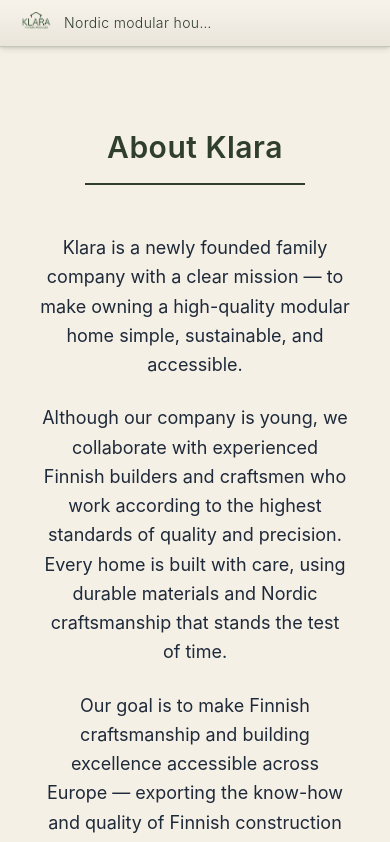
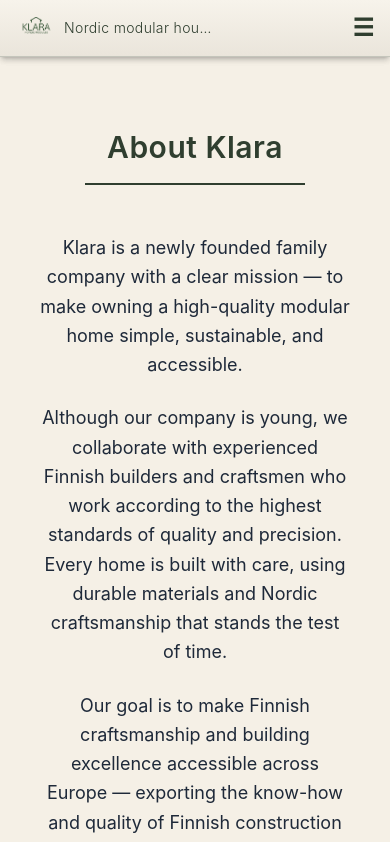
Before and after one commit to klaramodules/web6, a Next.js app: page /about in a window 390 px wide. Shown: the top 842 px of the page. Built offline with nearby package versions, Linux system fonts and the light colour scheme.

Commit message:
Fix: responsive header with simple mobile menu

```diff
--- a/src/app/Header.tsx
+++ b/src/app/Header.tsx
@@ -3,9 +3,11 @@
 import Link from "next/link";
 import Image from "next/image";
 import { usePathname } from "next/navigation";
+import { useState } from "react";
 
 export default function Header() {
   const pathname = usePathname();
+  const [menuOpen, setMenuOpen] = useState(false);
 
   const navItems = [
     { href: "/", label: "Home" },
@@ -18,23 +20,13 @@
   const mossGreen = "#2F3E2F";
 
   return (
-    <header
-      className="flex items-center justify-between w-full px-4 md:px-8 py-3 md:py-4 fixed top-0 left-0 z-50 shadow-md transition-colors duration-300"
-      style={{
-        background: "linear-gradient(to bottom, #f7f3eb 0%, #eae5db 100%)",
-        borderBottom: "1px solid rgba(47, 62, 47, 0.25)",
-        boxShadow:
-          "0 1px 3px rgba(0,0,0,0.06), 0 3px 6px rgba(0,0,0,0.04)",
-      }}
-    >
+    <header className="fixed top-0 left-0 w-full bg-gradient-to-b from-[#f7f3eb] to-[#eae5db] border-b border-[#2F3E2F]/25 shadow-md z-50">
+      <div className="max-w-7xl mx-auto flex items-center justify-between px-4 py-3 md:py-4">
         {/* Logo + tagline */}
-      <Link
-        href="/"
-        className="flex items-center gap-2 md:gap-3 hover:opacity-90 transition"
-      >
+        <Link href="/" className="flex items-center gap-2 md:gap-3 flex-shrink-0">
           <Image src="/logo1.png" alt="Logo" width={40} height={40} className="md:w-50 md:h-50" />
           <span
-          className="text-sm md:text-lg font-light tracking-wide leading-snug md:leading-tight truncate max-w-[150px] md:max-w-[400px]"
+            className="text-sm md:text-lg font-light tracking-wide leading-snug md:leading-tight truncate max-w-[150px] md:max-w-xs"
             style={{
               color: mossGreen,
               fontFamily: "'Outfit', 'Inter', sans-serif",
@@ -44,13 +36,13 @@
           </span>
         </Link>
 
-      {/* Navigation */}
-      <nav className="hidden md:flex gap-4 md:gap-6">
+        {/* Desktop navigation */}
+        <nav className="hidden md:flex gap-6">
           {navItems.map((item) => (
             <Link
               key={item.href}
               href={item.href}
-            className={`pb-1 transition-all text-sm md:text-base tracking-wide truncate ${
+              className={`pb-1 text-sm md:text-base tracking-wide transition-all ${
                 pathname === item.href
                   ? "text-[#2F3E2F] font-medium border-b-2 border-[#2F3E2F]"
                   : "text-[#2F3E2F]/80 hover:text-[#2F3E2F]"
@@ -61,6 +53,42 @@
             </Link>
           ))}
         </nav>
+
+        {/* Mobile hamburger */}
+        <div className="md:hidden">
+          <button
+            onClick={() => setMenuOpen(!menuOpen)}
+            aria-label="Toggle menu"
+            className="text-2xl font-bold text-[#2F3E2F]"
+          >
+            {menuOpen ? "✕" : "☰"}
+          </button>
+        </div>
+      </div>
+
+      {/* Mobile menu */}
+      {menuOpen && (
+        <nav className="md:hidden bg-[#f7f3eb] border-t border-[#2F3E2F]/25 shadow-inner">
+          <ul className="flex flex-col gap-3 p-4">
+            {navItems.map((item) => (
+              <li key={item.href}>
+                <Link
+                  href={item.href}
+                  className={`block text-base font-medium ${
+                    pathname === item.href
+                      ? "text-[#2F3E2F]"
+                      : "text-[#2F3E2F]/80 hover:text-[#2F3E2F]"
+                  }`}
+                  onClick={() => setMenuOpen(false)} // stänger meny när man klickar
+                  style={{ fontFamily: "'Outfit', 'Inter', sans-serif" }}
+                >
+                  {item.label}
+                </Link>
+              </li>
+            ))}
+          </ul>
+        </nav>
+      )}
     </header>
   );
 }
```
Lines whose indentation alone changed are shown as unchanged.
